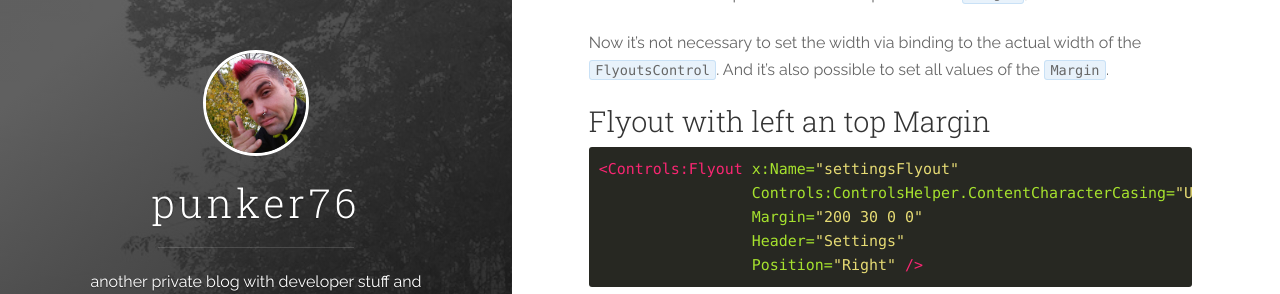
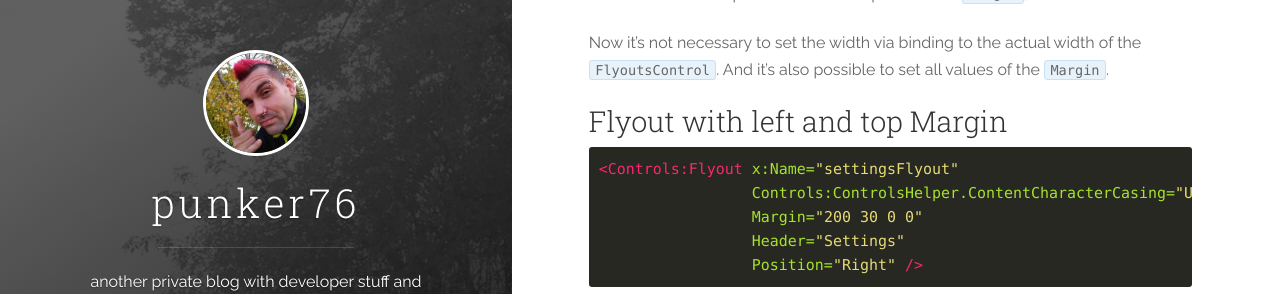
Before and after one commit to punker76/jekyll.jkarger.de, a Jekyll site: the page built from _posts/2016-11-23-changes-for-flyouts-in-mahapps-metro-v1-4-0.markdown, in a window 1280 px wide and 900 px high, scrolled down 520 px. Shown: the part 158-452 px from the top of the window. Built offline with Jekyll 4.4.1, drawn with Linux system fonts in a browser that asks for light colours; nearby versions of some CDN libraries; comment, search, counter and statistics services are not loaded.

Commit message:
Update 2016-11-23-changes-for-flyouts-in-mahapps-metro-v1-4-0.markdown

````diff
--- a/_posts/2016-11-23-changes-for-flyouts-in-mahapps-metro-v1-4-0.markdown
+++ b/_posts/2016-11-23-changes-for-flyouts-in-mahapps-metro-v1-4-0.markdown
@@ -26,7 +26,7 @@ You can see it's not possible to set a top or bottom `Margin`, cause it doesn't
 
 Now it's not necessary to set the width via binding to the actual width of the `FlyoutsControl`. And it's also possible to set all values of the `Margin`.
 
-### Flyout with left an top Margin
+### Flyout with left and top Margin
 
 ```xml
 <Controls:Flyout x:Name="settingsFlyout"
````
